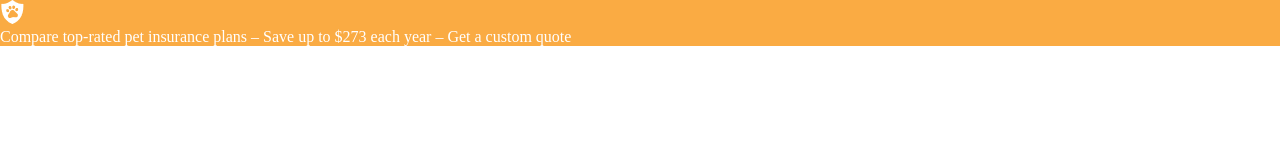
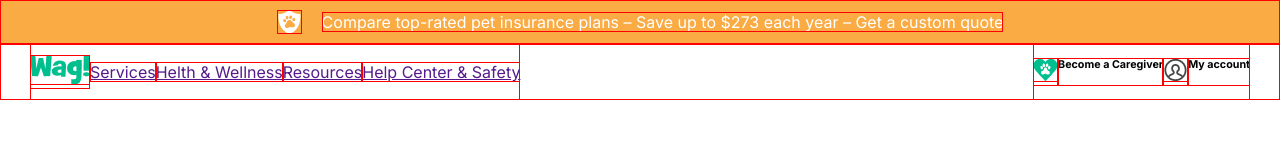
Before and after one commit to gleidsonteixeira/FS15-wag, a plain HTML site: page index.html in a window 1280 px wide. Drawn offline with Linux system fonts and the light colour scheme.

Commit message:
fazendo o header

```diff
--- a/css/estilo.css
+++ b/css/estilo.css
@@ -1,10 +1,45 @@
 *{
     padding: 0;
     margin: 0;
+    font-family: 'Inter', sans-serif;
+    box-sizing: border-box;
+    list-style: none;
+    outline: 1px solid red;
+    outline-offset: -1px;
 }
 #aviso-retratil{
     background-color: #FAAB43;
+    display: flex;
+    justify-content: center;
+    align-items: center;
+    padding: 10px 0;
+}
+#aviso-retratil img{
+    margin-right: 20px;
 }
 #aviso-retratil p{
     color: #FFFFFF;
 }
+
+header{
+    padding: 0 30px;
+}
+header nav{
+    display: flex;
+    justify-content: space-between;
+    height: 56px;
+}
+header nav > div{
+    display: flex;
+    align-items: center;
+}
+header nav > div:first-child ul{
+    display: flex;
+}
+
+header nav > div:nth-child(2) ul{
+    display: none;
+}
+header nav .header-select-title{
+    display: flex;
+}
--- a/index.html
+++ b/index.html
@@ -1,10 +1,13 @@
 <!DOCTYPE html>
-<html lang="en">
+<html lang="pt-BR">
 <head>
     <meta charset="UTF-8">
     <meta http-equiv="X-UA-Compatible" content="IE=edge">
     <meta name="viewport" content="width=device-width, initial-scale=1.0">
-    <title>Document</title>
+    <title>Wag</title>
+    <link rel="preconnect" href="https://fonts.googleapis.com">
+    <link rel="preconnect" href="https://fonts.gstatic.com" crossorigin>
+    <link href="https://fonts.googleapis.com/css2?family=Inter:wght@400;700&display=swap" rel="stylesheet">
     <link rel="stylesheet" href="css/estilo.css">
 </head>
 <body>
@@ -13,6 +16,47 @@
             <img src="images/image.png" alt="">
             <p>Compare top-rated pet insurance plans – Save up to $273 each year – Get a custom quote</p>
         </section>
+        <header>
+            <nav>
+                <div>
+                    <figure>
+                        <img src="images/logo-wag.png" alt="Wag!" title="Wag!">
+                    </figure>
+                    <ul>
+                        <li><a href="">Services</a></li>
+                        <li><a href="">Helth & Wellness</a></li>
+                        <li><a href="">Resources</a></li>
+                        <li><a href="">Help Center & Safety</a></li>
+                    </ul>
+                </div>
+                <div>
+                    <div class="header-select">
+                        <div class="header-select-title">
+                            <figure>
+                                <img src="images/icon_1.png" alt="">
+                            </figure>
+                            <h6>Become a Caregiver</h6>
+                        </div>
+                        <ul>
+                            <li>Item 1</li>
+                            <li>Item 2</li>
+                        </ul>
+                    </div>
+                    <div class="header-select">
+                        <div class="header-select-title">
+                            <figure>
+                                <img src="images/icon_2.png" alt="">
+                            </figure>
+                            <h6>My account</h6>
+                        </div>
+                        <ul>
+                            <li>Item 1</li>
+                            <li>Item 2</li>
+                        </ul>
+                    </div>
+                </div>
+            </nav>
+        </header>
     </main>
 </body>
 </html>
```
Also changed, not shown: images/icon_1.png (added), images/icon_2.png (added), images/logo-wag.png (added).
